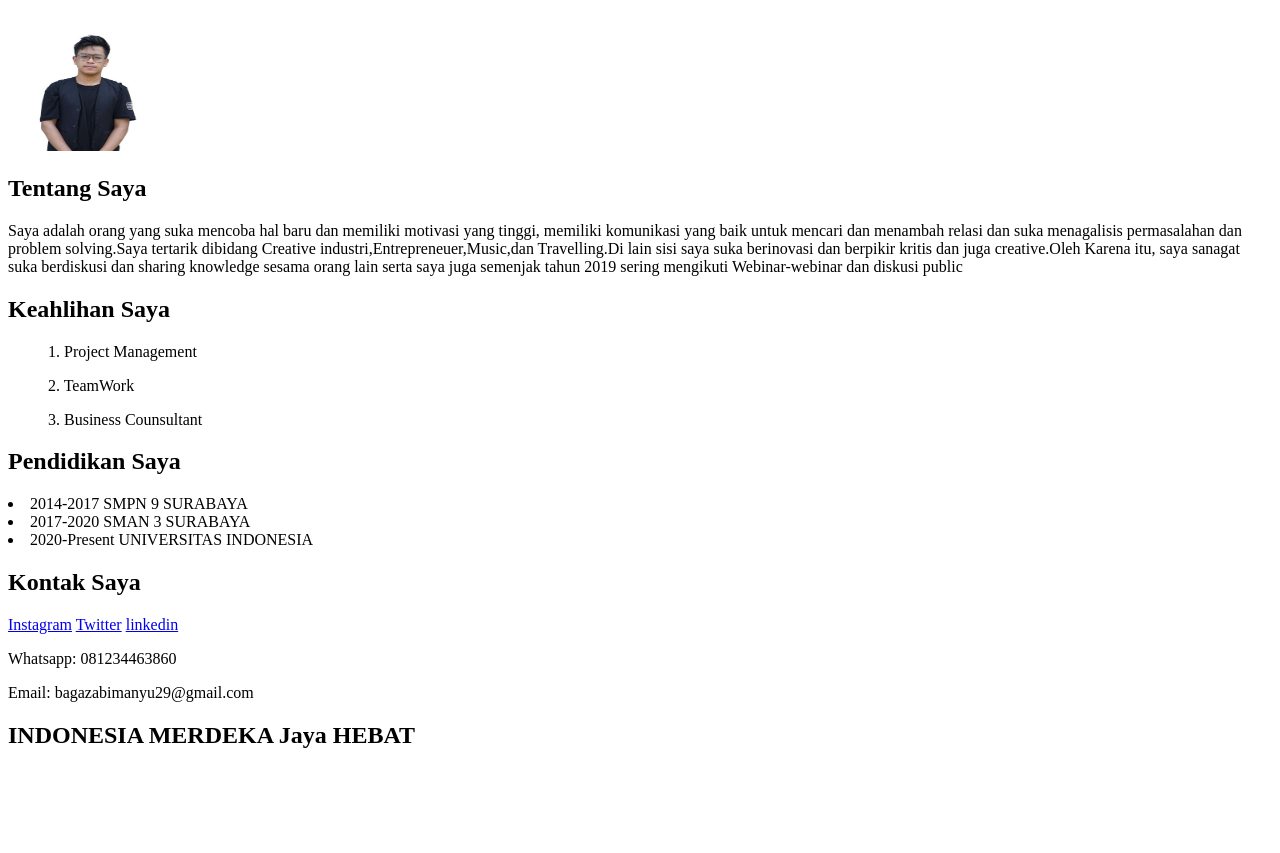
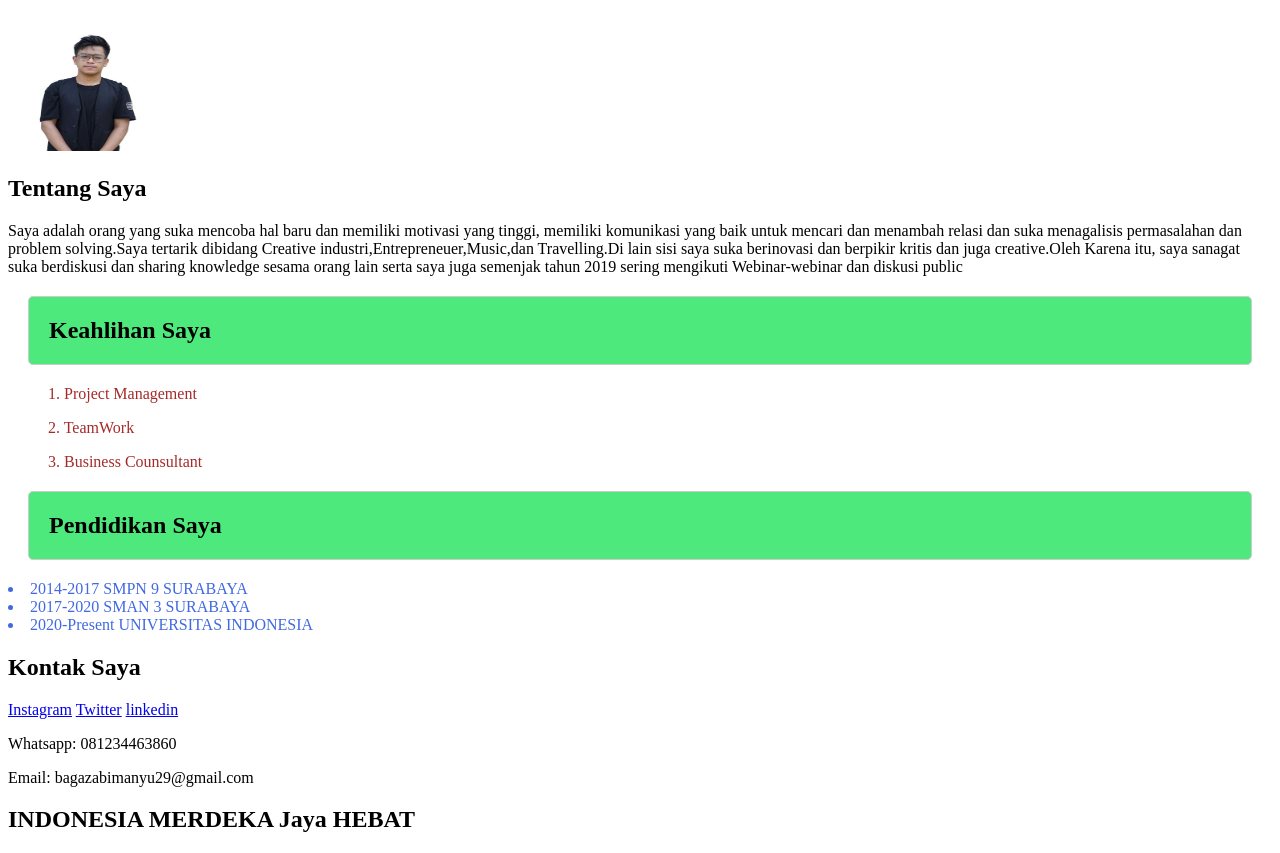
Before and after one commit to bagasabimanyu/web-basic-seal, a plain HTML site: page Latihan/Biodata Bagas Abimanyu.html in a window 1280 px wide. Shown: the part 79-932 px from the top of the page. Before the commit the page ends 848 px from the top, so only its background shows below. Drawn offline with Linux system fonts and the light colour scheme.

Commit message:
Biodata Bagas Abimanyu

```diff
--- a/Latihan/Biodata Bagas Abimanyu.html
+++ b/Latihan/Biodata Bagas Abimanyu.html
@@ -6,6 +6,7 @@
     <meta http-equiv="X-UA-Compatible" content="IE=edge">
     <meta name="viewport" content="width=device-width, initial-scale=1.0">
     <title>Biodata Bagas Abimanyu</title>
+    <link rel="stylesheet" href="style.css">
 </head>
 
 <body>
@@ -19,12 +20,12 @@
         creative.Oleh Karena itu, saya sanagat suka berdiskusi dan sharing knowledge sesama orang lain serta saya juga
         semenjak tahun 2019 sering mengikuti Webinar-webinar dan diskusi public</p>
 
-    <h2>Keahlihan Saya</h2>
+    <h2 class="pendidikan">Keahlihan Saya</h2>
     <ul>1. Project Management</ul>
     <ul>2. TeamWork</ul>
     <ul>3. Business Counsultant</ul>
 
-    <h2>Pendidikan Saya</h2>
+    <h2 class="pendidikan">Pendidikan Saya</h2>
     <li>2014-2017 SMPN 9 SURABAYA</li>
     <li>2017-2020 SMAN 3 SURABAYA</li>
     <li>2020-Present UNIVERSITAS INDONESIA</li>
@@ -37,9 +38,3 @@
     <p>Email: bagazabimanyu29@gmail.com</p>
 
     <h2>INDONESIA MERDEKA Jaya HEBAT</h2>
-
-
-
-</body>
-
-</html>
--- /dev/null
+++ b/Latihan/style.css
@@ -0,0 +1,9 @@
+.pendidikan{
+    background-color: hsl(138, 78%, 61%);
+    padding: 20px;
+    margin: 20px;
+    border: 1px solid #ccc;
+    border-radius: 5px;
+}
+ul{color: brown;}
+li{color: royalblue;}
```
